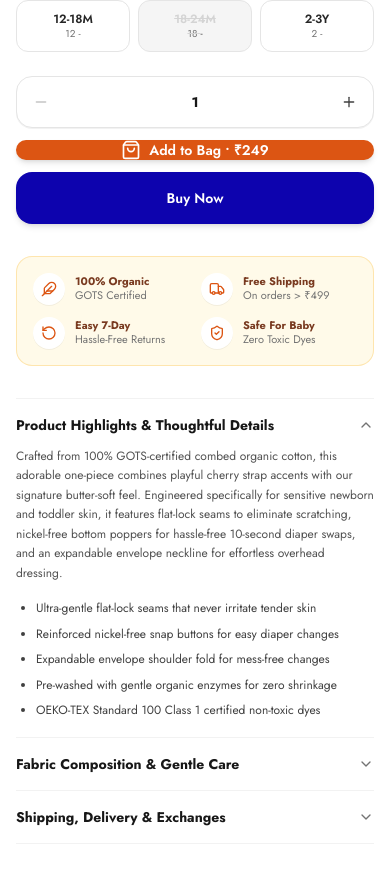
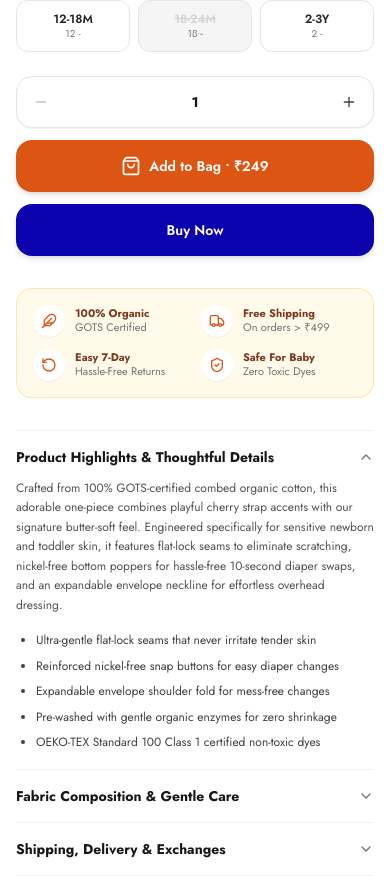
Before and after one commit to abhijeet-de360/Baha-User, a Next.js app: page /products/1 in a window 390 px wide. Shown: the part 1282-2172 px from the top of the page. Built offline with nearby package versions, Linux system fonts and the light colour scheme; a web font is replaced by a local one.

Commit message:
feat: support dynamic product route parameters and update mobile cart UI

```diff
--- a/src/app/products/[id]/page.tsx
+++ b/src/app/products/[id]/page.tsx
@@ -9,21 +9,25 @@ import { ProductReviews } from "@/components/product/ProductReviews";
 import { RelatedProducts } from "@/components/product/RelatedProducts";
 import { StickyMobileCart } from "@/components/product/StickyMobileCart";
 
-// Static fallback single product
-const SINGLE_PRODUCT = PRODUCTS[0];
+interface PageProps {
+  params: Promise<{ id: string }>;
+}
 
-export const metadata: Metadata = {
-  title: `${SINGLE_PRODUCT.name} — Baha Kids`,
-  description: SINGLE_PRODUCT.tagline,
-  openGraph: {
-    title: `${SINGLE_PRODUCT.name} | Baha Kids`,
-    description: SINGLE_PRODUCT.tagline,
-    images: [{ url: SINGLE_PRODUCT.images[0] }],
-  },
-};
+export async function generateMetadata({ params }: PageProps): Promise<Metadata> {
+  const product = PRODUCTS[0];
+  return {
+    title: `${product.name} — Baha Kids`,
+    description: product.tagline,
+    openGraph: {
+      title: `${product.name} | Baha Kids`,
+      description: product.tagline,
+      images: [{ url: product.images[0] }],
+    },
+  };
+}
 
-export default function ProductDetailPage() {
-  const product = SINGLE_PRODUCT;
+export default async function ProductDetailPage({ params }: PageProps) {
+  const product = PRODUCTS[0];
   const relatedProducts = getRelatedProducts(product.id, 4);
 
   return (
--- a/src/components/product/ProductInfo.tsx
+++ b/src/components/product/ProductInfo.tsx
@@ -232,7 +232,7 @@ export function ProductInfo({ product }: ProductInfoProps) {
       {/* Quantity & CTA Buttons */}
       <div className="flex flex-col sm:flex-row items-stretch sm:items-center gap-3 mb-8">
         {/* Quantity Stepper */}
-        <div className="flex items-center justify-between border border-neutral-200 rounded-2xl p-1 bg-white sm:w-36 shrink-0 h-13 shadow-2xs">
+        <div className="flex items-center justify-between border border-neutral-200 rounded-2xl p-1 bg-white sm:w-36 shrink-0 h-[52px] shadow-2xs">
           <button
             type="button"
             onClick={() => setQuantity(Math.max(1, quantity - 1))}
@@ -259,7 +259,7 @@ export function ProductInfo({ product }: ProductInfoProps) {
         <button
           type="button"
           onClick={handleAddToCart}
-          className={`flex-1 h-13 rounded-2xl font-semibold text-sm flex items-center justify-center gap-2 transition-all cursor-pointer shadow-md ${
+          className={`w-full sm:flex-1 h-[52px] min-h-[52px] px-6 rounded-2xl font-semibold text-sm flex items-center justify-center gap-2 transition-all cursor-pointer shadow-md shrink-0 ${
             addedToCart
               ? "bg-emerald-600 text-white"
               : "bg-[#DC5513] hover:bg-[#c2460c] active:scale-98 text-white"
@@ -283,7 +283,7 @@ export function ProductInfo({ product }: ProductInfoProps) {
             handleAddToCart();
             // In a full flow this would navigate to checkout
           }}
-          className="h-13 px-6 rounded-2xl bg-[#0D03AE] hover:bg-[#0a028a] active:scale-98 text-white font-semibold text-sm flex items-center justify-center transition-all cursor-pointer shadow-md shrink-0"
+          className="w-full sm:w-auto h-[52px] min-h-[52px] px-8 rounded-2xl bg-[#0D03AE] hover:bg-[#0a028a] active:scale-98 text-white font-semibold text-sm flex items-center justify-center transition-all cursor-pointer shadow-md shrink-0"
         >
           Buy Now
         </button>
--- a/src/components/product/StickyMobileCart.tsx
+++ b/src/components/product/StickyMobileCart.tsx
@@ -35,7 +35,7 @@ export function StickyMobileCart({ product }: StickyMobileCartProps) {
   if (!visible) return null;
 
   return (
-    <div className="lg:hidden fixed bottom-0 inset-x-0 z-40 bg-white/95 backdrop-blur-md border-t border-black/10 px-4 py-3 shadow-[0_-4px_20px_rgba(0,0,0,0.08)] animate-in slide-in-from-bottom duration-300 font-secondary">
+    <div className="lg:hidden fixed bottom-[calc(70px+env(safe-area-inset-bottom))] inset-x-3 z-40 bg-white/95 backdrop-blur-md border border-black/10 rounded-2xl px-4 py-2.5 shadow-[0_8px_30px_rgba(0,0,0,0.12)] animate-in slide-in-from-bottom duration-300 font-secondary">
       <div className="flex items-center justify-between gap-3 max-w-md mx-auto">
         {/* Product Tiny Meta */}
         <div className="flex items-center gap-2.5 min-w-0">
```
